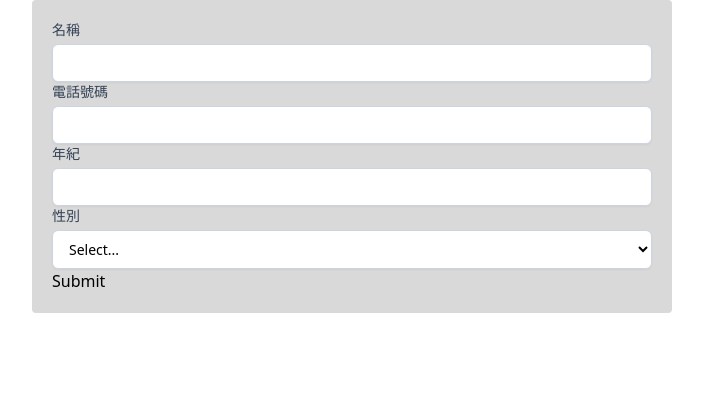
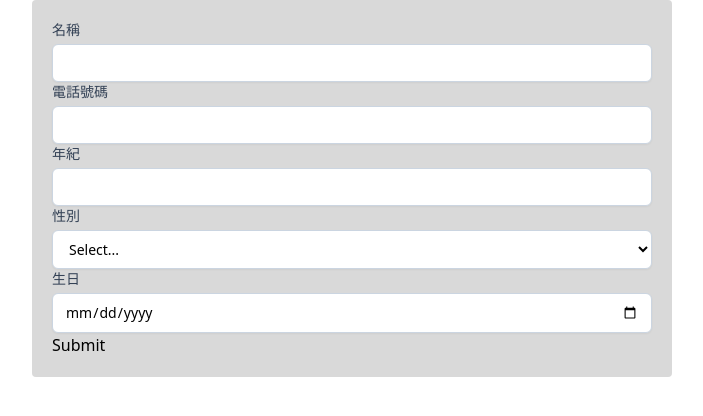
Before and after one commit to DDGG0531/quick-try-next-ts, a Next.js app: page / in a window 1280 px wide. Shown: the top 416 px of the page, without its empty margins (288-991 px from the left). Built offline with nearby package versions, Linux system fonts and the light colour scheme.

Commit message:
feat: add birthday field by using string+test

```diff
--- a/libs/interfaces/IUser.ts
+++ b/libs/interfaces/IUser.ts
@@ -8,4 +8,5 @@ export interface IUser {
   phone: string
   age: number
   gender: Gender
+  birthday: string
 }
--- a/pages/index.tsx
+++ b/pages/index.tsx
@@ -2,11 +2,12 @@ import { yupResolver } from '@hookform/resolvers/yup'
 import { useForm, SubmitHandler } from 'react-hook-form'
 import * as yup from 'yup'
 import { IUser, Gender } from '@/libs/interfaces/IUser'
+import { isValid } from 'date-fns'
 
 /**
  * 嘗試react-hook-form 整合 ts 整合yup
  *
- * 塑出表單：包含姓名、電話、年紀、性別
+ * 塑出表單：包含姓名、電話、年紀、性別、生日
  */
 
 const formSchema: yup.SchemaOf<IUser> = yup.object().shape({
@@ -16,7 +17,11 @@ const formSchema: yup.SchemaOf<IUser> = yup.object().shape({
   gender: yup
     .mixed<Gender>()
     .oneOf(Object.values(Gender), '性別為必填')
+    .required('必填'),
+  birthday: yup
+    .string()
     .required('必填')
+    .test('date', '錯誤時間格式', value => isValid(new Date(value as string)))
 })
 
 // Try defaultUser1 for create、defaultUser2 for edit、defaultUser3部分初始化
@@ -25,7 +30,8 @@ const defaultUser2 = {
   name: 'Jim',
   phone: '0900000100',
   age: 10,
-  gender: Gender['Male']
+  gender: Gender['Male'],
+  birthday: '2022-07-11'
 }
 const defaultUser3 = {
   name: 'Jim'
@@ -37,7 +43,14 @@ export default function HomePage() {
     handleSubmit,
     formState: { errors }
   } = useForm<IUser>({
-    resolver: yupResolver(formSchema),
+    resolver: async (data, context, options) => {
+      console.log('[validation]data', data)
+      console.log(
+        'validation result!!!',
+        await yupResolver(formSchema)(data, context, options)
+      )
+      return yupResolver(formSchema)(data, context, options)
+    },
     defaultValues: defaultUser1
   })
 
@@ -96,6 +109,20 @@ export default function HomePage() {
             </span>
           </label>
 
+          <label className="block">
+            <span className="block text-sm font-medium text-slate-700">
+              生日
+            </span>
+            <input
+              {...register('birthday')}
+              type="date"
+              className={inputClass}
+            />
+            <span className="block text-danger">
+              {errors.birthday ? errors.birthday?.message : ''}
+            </span>
+          </label>
+
           <input type="submit" />
         </form>
       </section>
```
Also changed, not shown: package.json (+10 -9 lines), 1 other file (tests, documents, lock files or other folders).
